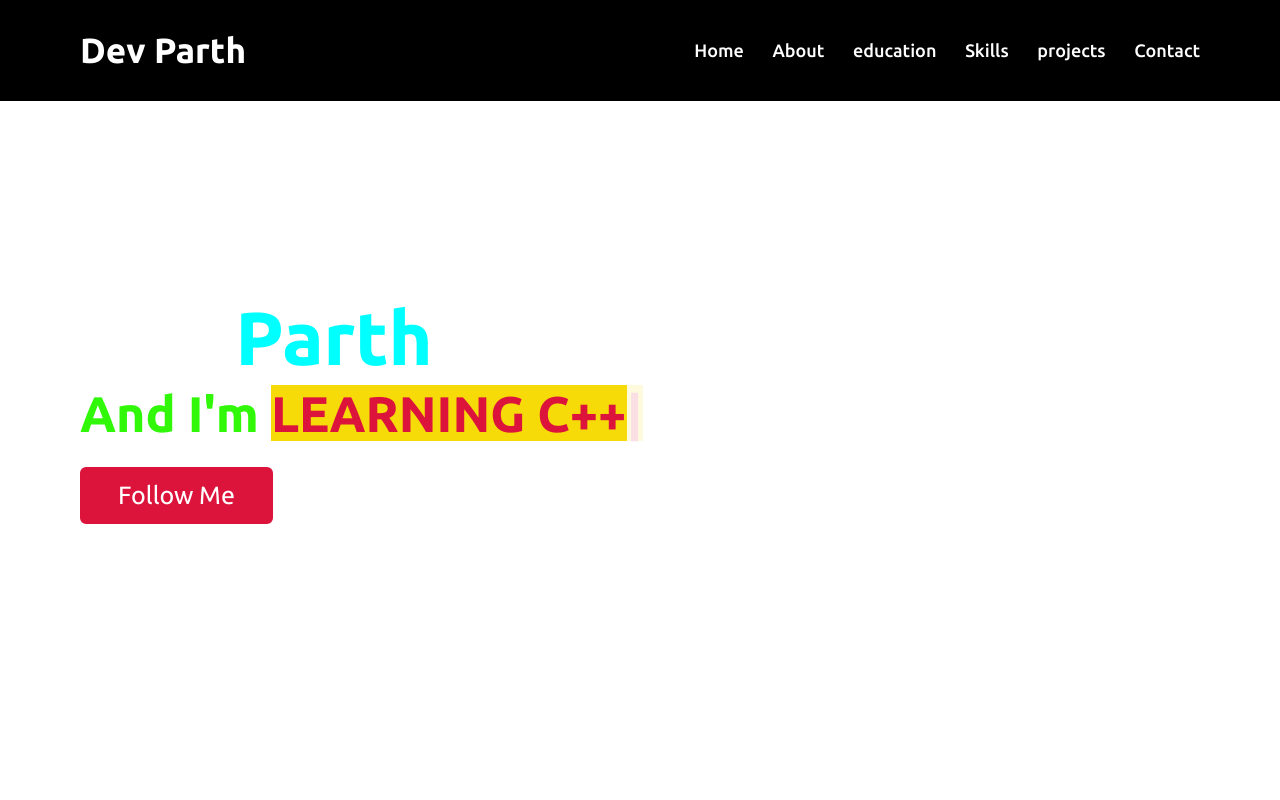
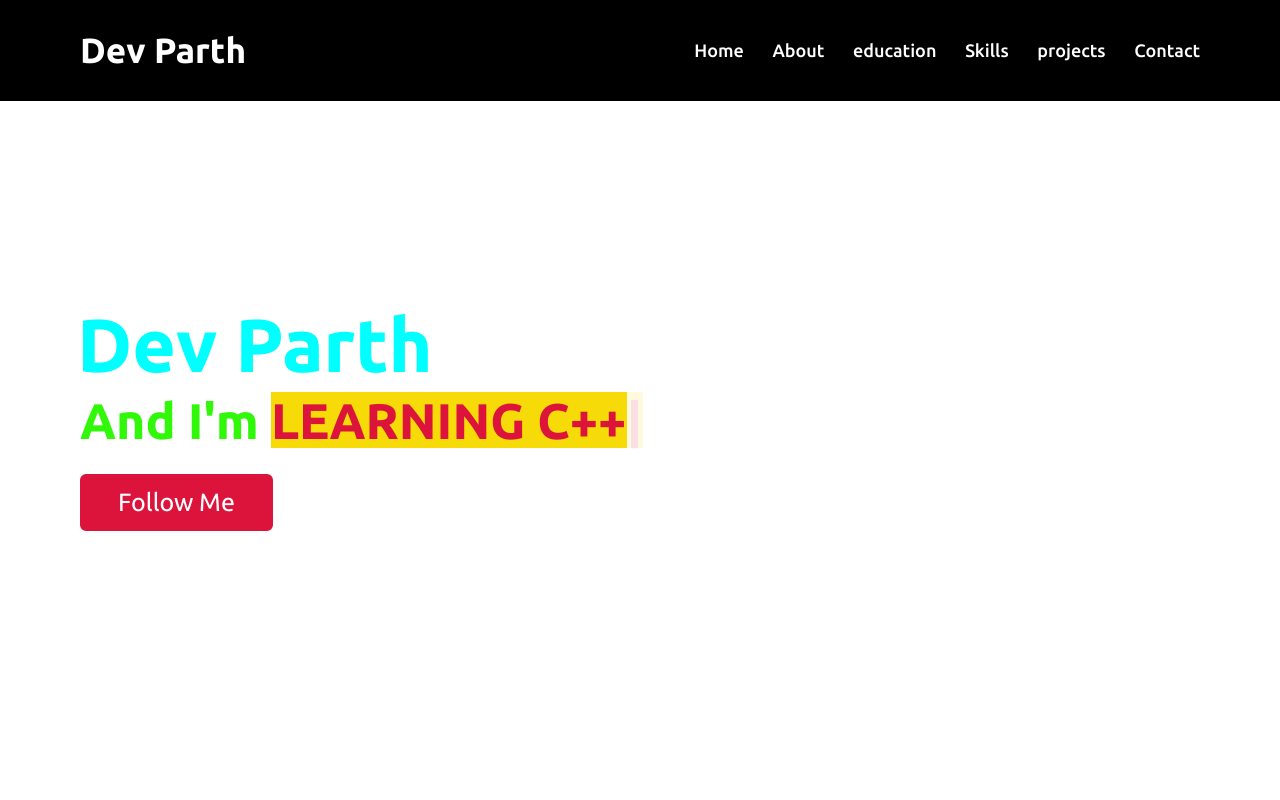
Before and after one commit to DevParth7/Webbydev, a plain HTML site: page index.html in a window 1280 px wide. Shown: the top 800 px of the page. Drawn offline with nearby package versions, Linux system fonts and the light colour scheme.

Commit message:
Update index.html

```diff
--- a/index.html
+++ b/index.html
@@ -42,8 +42,8 @@
     <section class="home" id="home">
         <div class="max-width">
             <div class="home-content">
-                <div class="text-1">Hey There Myself</div>
-                <div class="text-2">Dev <span>Parth</span></div>
+                <div class="text-1"><span>Hey There Myself</span></div>
+                <div class="text-2"><span> Dev Parth</span></div>
                 <div class="text-3">And I'm <span class="typing"></span></div>
                 <a href="https://www.instagram.com/sad__shayari__7/" target="_blank">Follow Me</a>
             </div>
```
